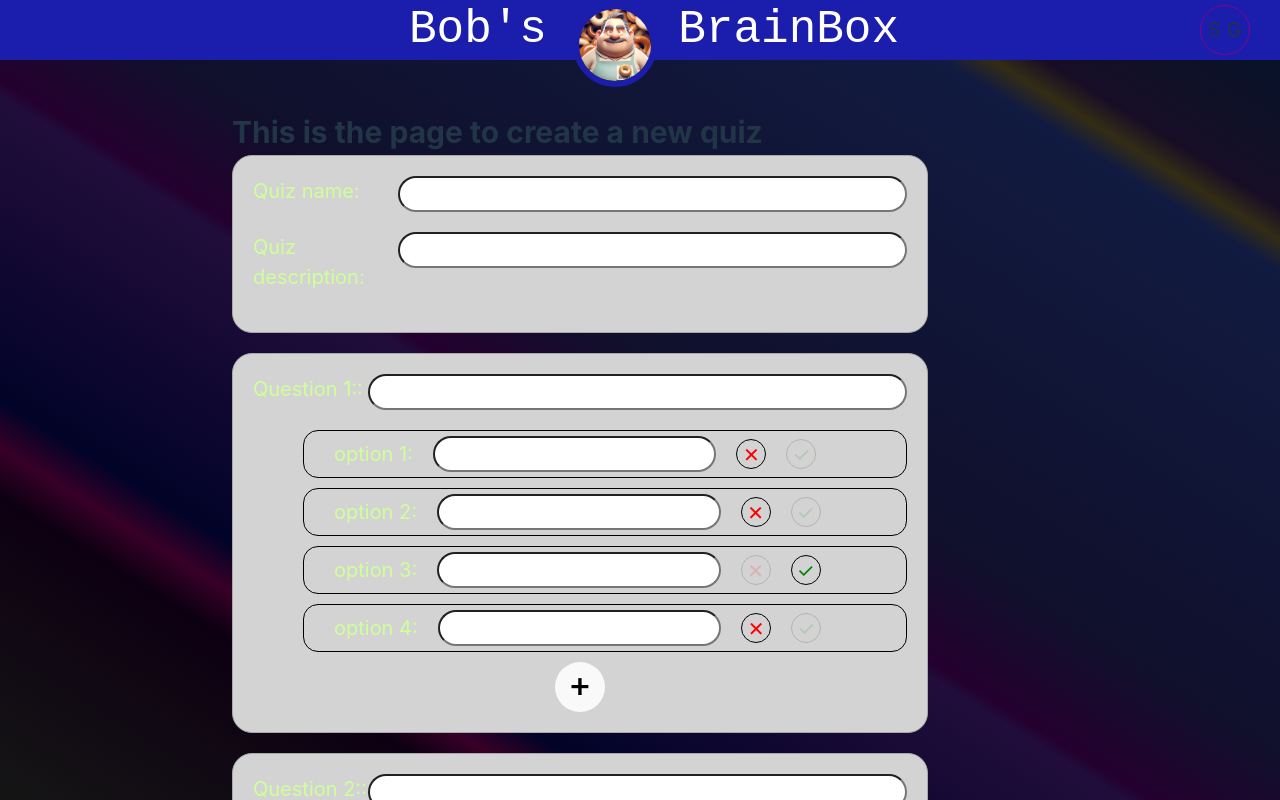
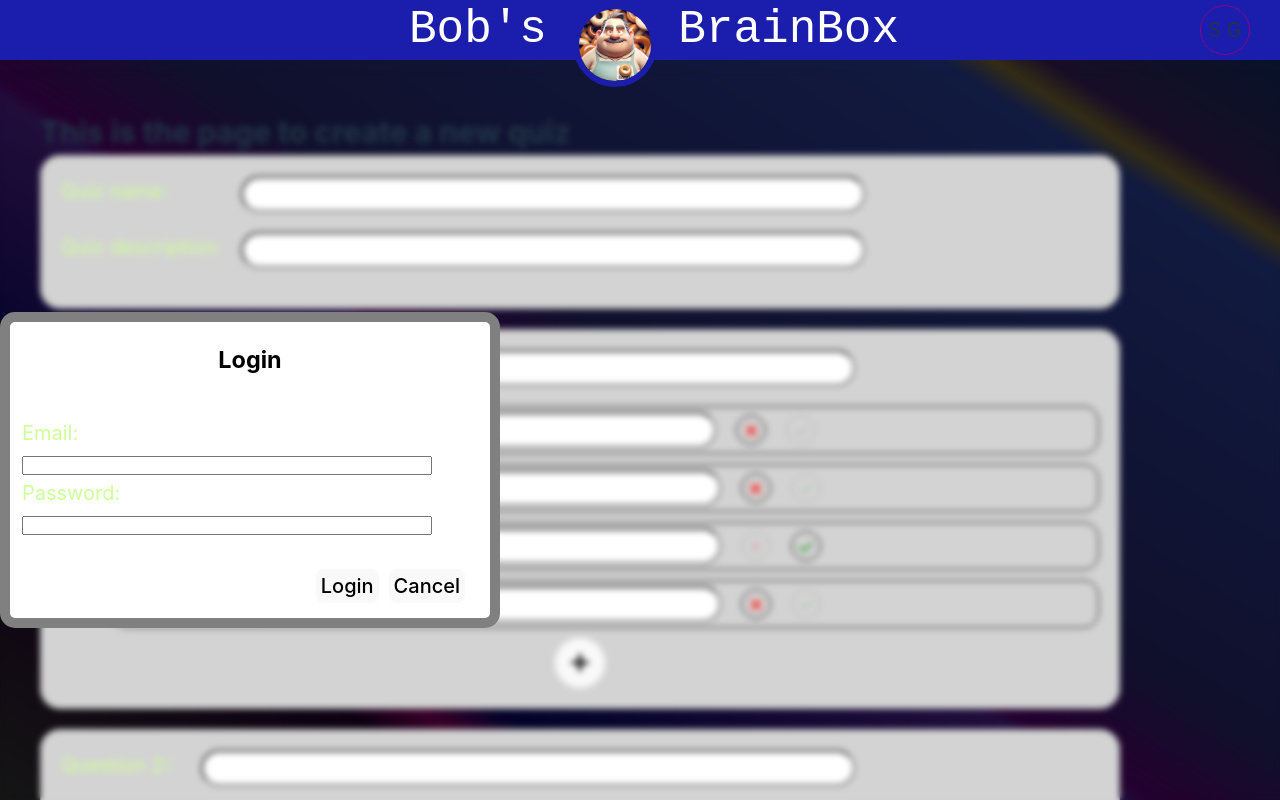
Before and after one commit to ScandiumSG/Boolean-Quizapp, a React (Vite) app: page /quiz/new in a window 1280 px wide. Built offline with nearby package versions, Linux system fonts and the light colour scheme.

Commit message:
Login - Created LoginComponent

```diff
--- a/src/App.jsx
+++ b/src/App.jsx
@@ -2,7 +2,7 @@ import { useState } from "react";
 import "./App.css";
 import NavigationBar from "./components/NavigationBar/NavigationBar";
 import ContentView from "./components/ContentView/ContentView";
-import { userContext } from "@/contexts/contexts";
+import { userContext, loginContext } from "@/contexts/contexts";
 
 const placeholderUser = {
   name: "Some Guy",
@@ -12,14 +12,19 @@ const placeholderUser = {
 
 function App() {
   const [currentUser, setCurrentUser] = useState(placeholderUser);
+  const [showLoginModal, setShowLoginModal] = useState(true);
 
   return (
     <>
       <userContext.Provider
         value={{ user: currentUser, setUser: setCurrentUser }}
       >
+      <loginContext.Provider
+        value={{ showLogin: showLoginModal, setShowLogin: setShowLoginModal}}
+      >
         <NavigationBar />
         <ContentView />
+      </loginContext.Provider>
       </userContext.Provider>
     </>
   );
--- /dev/null
+++ b/src/components/Common/LoginModal/LoginModal.css
@@ -0,0 +1,62 @@
+.login-modal-container {
+    z-index: 5;
+    display: inline-flex;
+    flex-direction: column;
+    justify-content:flex-start;
+    align-items: center;
+    border: 10px solid gray;
+    border-radius: 15px;
+
+    background: white;
+    width: 40vw;
+    min-width: 400px;
+    max-width: 500px;
+    padding-top: 20px;
+    padding-bottom: 60px;
+    height: auto;
+}
+
+.login-modal-container > h3 {
+    color: black;
+    margin-bottom: 10px;
+}
+
+.login-fields-container {
+    display: flex;
+    flex-direction: column;
+
+    text-align: left;
+    margin-bottom: 20px;
+    width: 95%;
+}
+
+.login-fields-container > div > label[for^="login-modal"] {
+    text-align: left;
+}
+
+.login-fields-container > div > input {
+    width: 90%;
+}
+
+.login-modal-button-container {
+    position: absolute;
+    right: 20px;
+    bottom: 10px;
+}
+
+.login-modal-button-container > button {
+    margin: 5px;
+    padding: 4px;
+    width: min-content;
+    text-align: center;
+    align-content: center;
+}
+
+.error-message-active {
+    display: block;
+    color: red;
+}
+
+.error-message-hidden {
+    display: none;
+}
--- /dev/null
+++ b/src/components/Common/LoginModal/LoginModal.jsx
@@ -0,0 +1,80 @@
+import "./LoginModal.css"
+import { useState, useContext } from 'react'
+import { loginContext, userContext } from "@/contexts/contexts"
+
+const LoginModal = () => {
+    const [loginCredentials, setLoginCredentials] = useState({
+        email: "",
+        password: ""
+    })
+    const [showError, setShowError] = useState(false)
+
+    const { showLogin, setShowLogin } = useContext(loginContext)
+    const { setUser } = useContext(userContext)
+
+
+    const handleChanges = (e) => {
+        setLoginCredentials({...loginCredentials, [e.target.id]: e.target.value})
+    }
+
+    const submitLogin = async () => {
+        const request = {
+            method: "POST",
+            header: {
+                "Content-type": "application/json"
+            },
+            body: JSON.stringify(loginCredentials)
+        }
+        let res = await fetch("backend-url", request)
+        if (res.status !== 200) {
+            setShowError(true)
+        } else {
+            res = res.json()
+            setUser({...res})
+        }
+    }
+
+    console.log(showLogin)
+    return (
+        <dialog open={showLogin} className="login-modal-container">
+            <h3>Login</h3><br/>
+            <div className="login-fields-container">
+                <div>
+                    <label htmlFor="login-modal-email">
+                        Email:
+                    </label><br/>
+                    <input
+                        type="email"
+                        id="email"
+                        name="login-modal-email"
+                        value={loginCredentials.email}
+                        onChange={(e) => handleChanges(e)}
+                    />
+                </div>
+                <div>
+                    <label htmlFor="login-modal-email">
+                        Password:
+                    </label><br/>
+                    <input
+                        type="password"
+                        id="password"
+                        name="login-modal-email"
+                        value={loginCredentials.password}
+                        onChange={(e) => handleChanges(e)}
+                    />
+                </div>
+            </div>
+            <span className={showError ? "error-message-active": "error-message-hidden"}>Invalid login credentials</span>
+            <div className="login-modal-button-container">
+                    <button onClick={() => submitLogin()}>
+                        <span>Login</span>
+                    </button>
+                    <button onClick={() => setShowLogin(false)}>
+                        <span>Cancel</span>
+                    </button>
+            </div>
+        </dialog>
+    )
+}
+
+export default LoginModal
--- a/src/components/ContentView/ContentView.jsx
+++ b/src/components/ContentView/ContentView.jsx
@@ -4,11 +4,17 @@ import ProfileView from "./ProfileView/ProfileView";
 import QuizView from "./QuizView/QuizView";
 import CreateQuiz from "./CreateQuiz/CreateQuiz";
 import QuizList from "./QuizList/QuizList";
+import LoginModal from "../Common/LoginModal/LoginModal";
+import { useContext } from 'react'
+import { loginContext } from "@/contexts/contexts"
 
 const ContentView = () => {
+
+  const { showLogin } = useContext(loginContext)
   return (
     <div className="background spaced-background scroll-container">
-      <div className="content-view-container">
+      <div className={showLogin ? "content-view-container blurred" : "content-view-container"}>
+      {showLogin && <LoginModal />}
         <Routes>
           <Route path="" element={<Navigate replace to="quiz" />} />
           <Route path="quiz" element={<QuizList />} />
--- a/src/contexts/contexts.js
+++ b/src/contexts/contexts.js
@@ -1,3 +1,5 @@
 import { createContext } from "react";
 
 export const userContext = createContext()
+
+export const loginContext = createContext()
--- a/src/index.css
+++ b/src/index.css
@@ -97,3 +97,21 @@ button:focus-visible {
   overflow: scroll;
   scrollbar-width: thin;
 }
+
+.blurred {
+  overflow: hidden;
+  position: relative;
+  width: 100%;
+  height: 100%;
+}
+
+.blurred::before {
+  content: "";
+  position: absolute;
+  top: 0;
+  left: 0;
+  width: 100%;
+  height: 100%;
+  backdrop-filter: blur(3px);
+  z-index: 1;
+}
```
